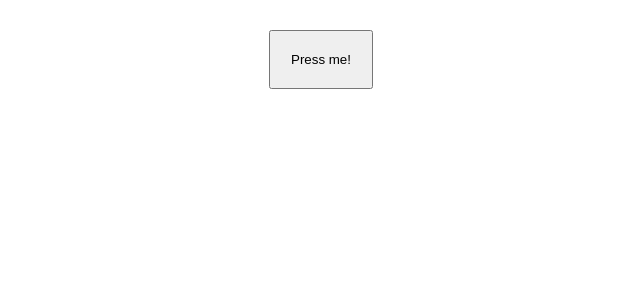
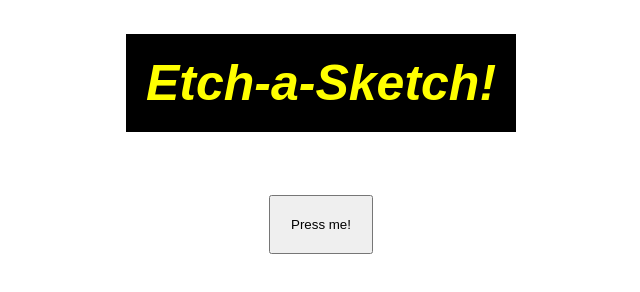
Before and after one commit to GalladeFan475/square-divs, a plain HTML site: page index.html in a window 1280 px wide. Shown: the whole page, without its empty margins (319-959 px from the left). Drawn offline with Linux system fonts and the light colour scheme.

Commit message:
final change

```diff
--- a/index.html
+++ b/index.html
@@ -4,7 +4,7 @@
     <meta charset="UTF-8">
     <meta name="viewport" content="width=device-width, initial-scale=1.0">
     <link rel = "stylesheet" href = "styles.css">
-    <title>Document</title>
+    <title>Etch-a-Sketch</title>
 </head>
 <body>
     <script src = "javascript.js" defer>
--- a/javascript.js
+++ b/javascript.js
@@ -1,3 +1,21 @@
+//Create Text
+const textDiv = document.createElement("div");
+const text = document.createElement("h1");
+text.textContent = "Etch-a-Sketch!"
+textDiv.style.display = "flex";
+textDiv.style.justifyContent = "center";
+textDiv.style.alignItems = "center";
+text.style.padding = "20px";
+text.style.fontFamily = "Arial, sans-serif";
+text.style.fontSize = "50px";
+text.style.fontWeight = "bold";
+text.style.color = "yellow";
+text.style.backgroundColor = "black";
+text.style.fontStyle = "italic";
+textDiv.appendChild(text);
+//-----------------------------------
+
+//Create Container to store squares
 const containerDiv = document.createElement("div");
 const container = document.createElement("div");
 container.style.width = "600px";
@@ -6,11 +24,9 @@ containerDiv.appendChild(container);
 containerDiv.style.display = "flex";
 containerDiv.style.justifyContent = "center";
 containerDiv.style.alignItems = "center";
+//------------------------------
 
-
-document.body.style.margin = "0";
-document.body.style.padding = "0";
-
+//Create Button
 const btnDiv = document.createElement("div");
 const btn = document.createElement("button");
 btn.style.padding = "20px";
@@ -20,7 +36,9 @@ btnDiv.appendChild(btn);
 btnDiv.style.display = "flex";
 btnDiv.style.justifyContent = "center";
 btnDiv.style.alignItems = "center";
+//-------------------------------
 
+//Click Button
 btn.addEventListener("click", () =>{
     let condition = parseInt(prompt("How many squares do you want? "));
 
@@ -57,6 +75,12 @@ btn.addEventListener("click", () =>{
         container.appendChild(row);
     }
 })
+//--------------------------------------
 
+//Adding Divs to body
+document.body.style.margin = "0";
+document.body.style.padding = "0";
+document.body.appendChild(textDiv);
 document.body.appendChild(btnDiv);
 document.body.appendChild(containerDiv);
+//----------------------------------------
```
